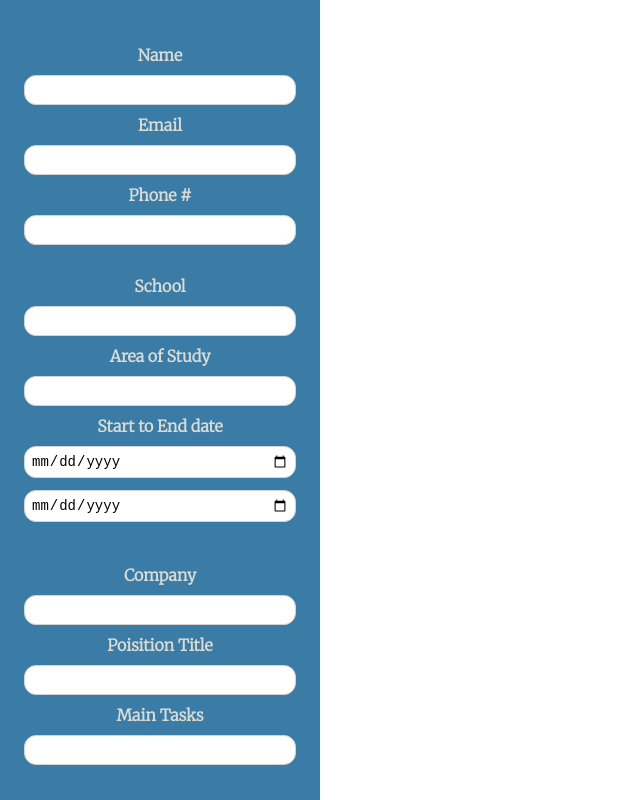
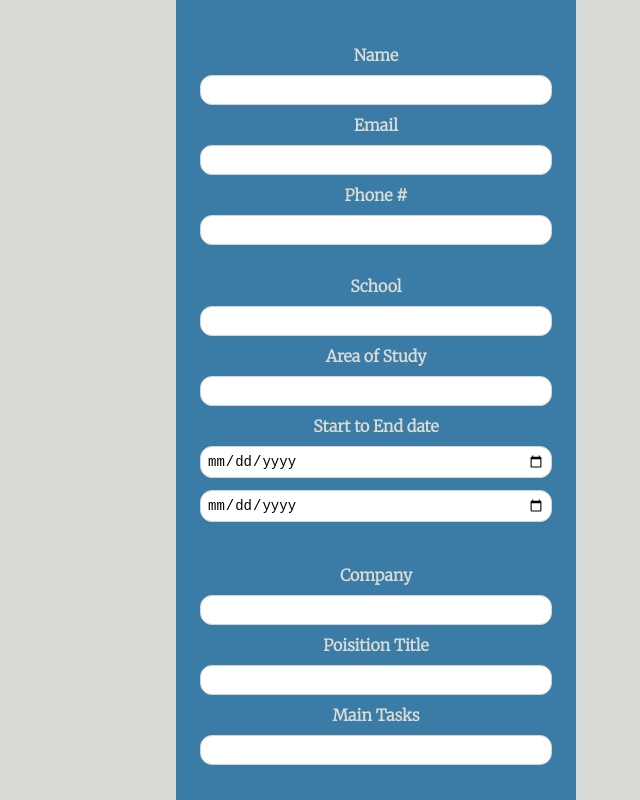
Before and after one commit to LuvKatie/cv-application, a React (Create React App) app: page / in a window 1280 px wide. Shown: the whole page, without its empty margins (0-640 px from the left). Built offline with nearby package versions, Linux system fonts and the light colour scheme.

Commit message:
Add placeholders for input fields | Fix main tasks input element into textarea element

```diff
--- a/src/styles/App.css
+++ b/src/styles/App.css
@@ -1,12 +1,15 @@
 :root {
     --cerulean: #3A7CA5;
     --platnium: #D9DCD6;
+    --indigo: #16425B;
+    --skyblue: #81C3D7;
     font-family: 'Merriweather', serif;
 }
 
 body {
     margin: 0;
     min-height: 100vh;
+    background-color: var(--platnium)
 }
 
 #root {
@@ -15,7 +18,7 @@ body {
 
 .main {
     display: grid;
-    grid-template: 1fr / 1fr 3fr;
+    grid-template: 1fr / 1fr 400px 3fr 1fr;
 
     min-height: inherit;
 }
--- /dev/null
+++ b/src/styles/CVApp.css
@@ -0,0 +1,5 @@
+.cv-application {
+    min-height: inherit;
+    width: 100%;
+    background-color: var(--indigo)
+}
--- a/src/styles/Forms.css
+++ b/src/styles/Forms.css
@@ -1,5 +1,6 @@
 .cv-forms {
     display: grid;
+    grid-column: 2 / 3;
     padding: 24px;
     background-color: var(--cerulean)
 }
@@ -8,16 +9,22 @@ input[type="date"] {
     margin-bottom: 12px;
 }
 
-input:focus {
+input:focus,
+textarea:focus {
     outline: none;
 }
 
-input {
+input,
+textarea {
     border-radius: 12px;
     border: 1px solid lightgrey;
     padding: 6px;
     font-weight: 500;
     font-size: 14px;
+}
+
+textarea {
+    resize: none;
 }
 
 .cv-forms form {
```
